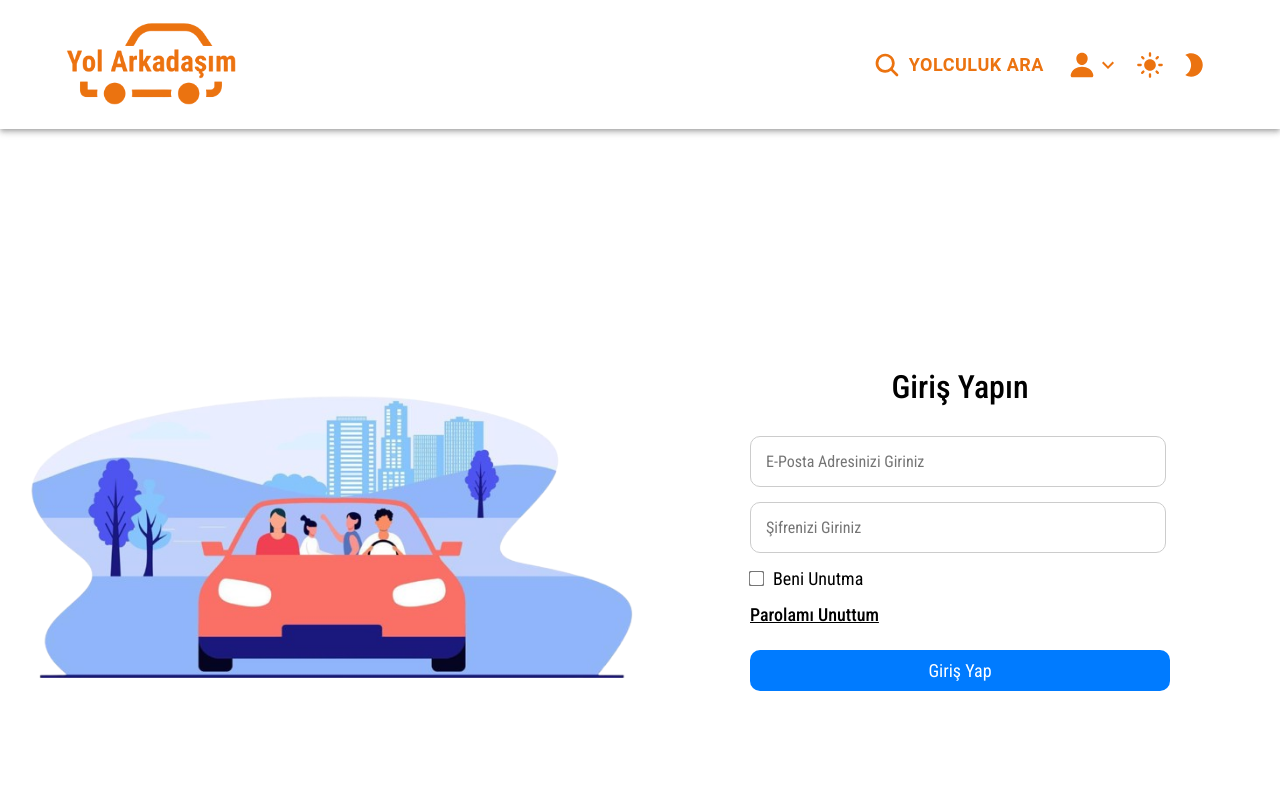
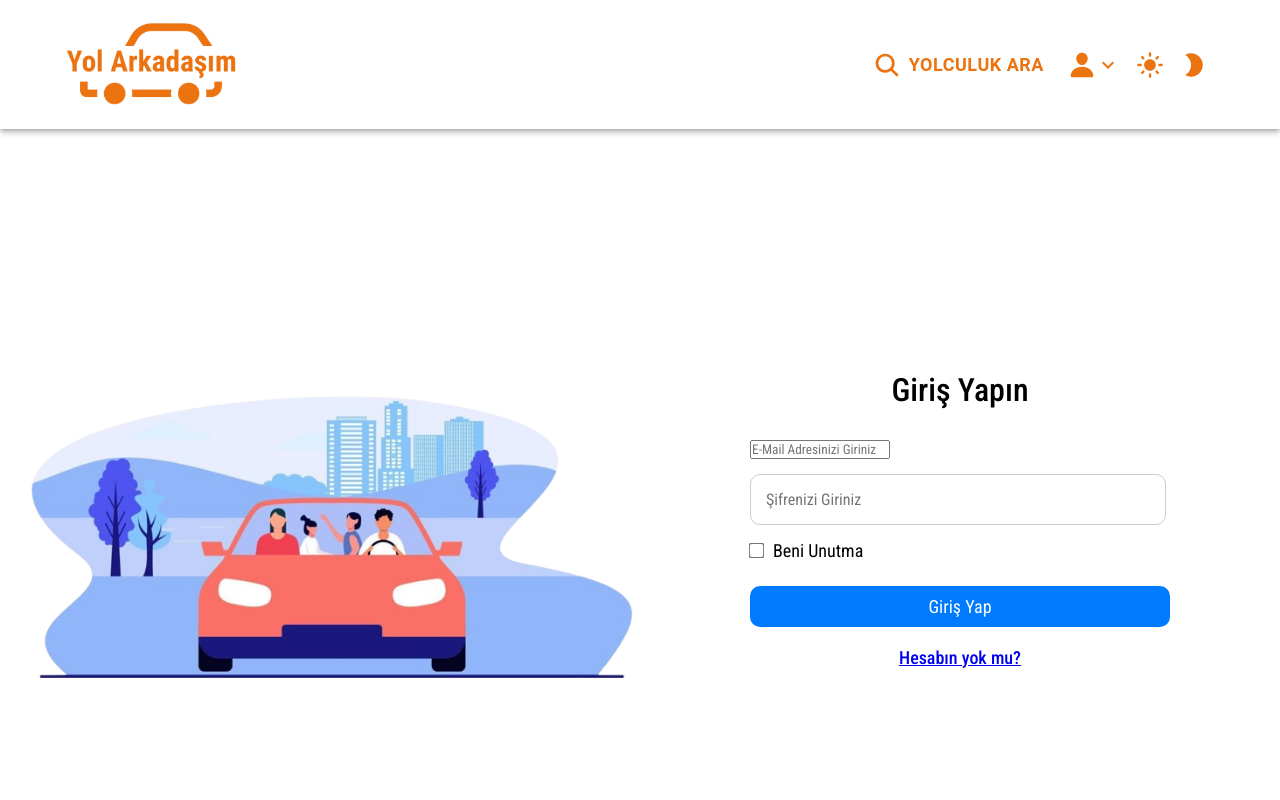
Before and after one commit to kubraacelik/YOLARKADASIM-Bitirme-Projesi, a React (Vite) app in the folder yolarkadasim/: page /girisYap in a window 1280 px wide. Shown: the top 800 px of the page. Built offline with nearby package versions, Linux system fonts and the light colour scheme.

Commit message:
ekleme yapıldı

```diff
--- a/yolarkadasim/src/routes/GirişYap.jsx
+++ b/yolarkadasim/src/routes/GirişYap.jsx
@@ -3,8 +3,33 @@ import Navbar from "../components/Navbar";
 import Footer from "../components/Footer";
 import "../styles/GirişYap.css";
 import resim1 from "../assets/üyeOl-resim1.png";
+import { useFormik } from "formik";
+import { advancedSchema } from "../schemas";
+import { Link } from "react-router-dom";
+
+const onSubmit = async (values, actions) => {
+  console.log(values);
+  console.log(actions);
+
+  await new Promise((resolve) => {
+    setTimeout(resolve, 1000);
+  });
+
+  actions.resetForm();
+}
 
 export default function GirişYap() {
+
+  const { values, errors, isSubmitting, handleSubmit, handleChange } =
+    useFormik({
+      initialValues: {
+        email: "",
+        sifre: "",
+      },
+      validationSchema:advancedSchema,
+      onSubmit
+    });
+
   return (
     <>
       <Navbar />
@@ -16,34 +41,40 @@ export default function GirişYap() {
           ></div>
           <div className="girisYap-sag">
             <div className="tanım">Giriş Yapın</div>
-            <form>
-
-
+            <form onSubmit={handleSubmit}>
               <div className="girisYap-giris">
                 <input
-                  type="text"
-                  placeholder="E-Posta Adresinizi Giriniz"
-                  className="giris"
+                  type="email"
+                  placeholder="E-Mail Adresinizi Giriniz"
+                  value={values.email}
+                  onChange={handleChange}
+                  id="email"
+                  className={errors.email ? "input-error" : ""}
                 />
+                {errors.email && <p className="error">{errors.email}</p>}
               </div>
               <div className="girisYap-giris">
                 <input
-                  type="Password"
+                  type="password"
                   placeholder="Şifrenizi Giriniz"
-                  className="giris"
+                  value={values.sifre}
+                  onChange={handleChange}
+                  id="sifre"
+                  className={errors.sifre ? "input-error" : ""}
                 />
+                {errors.sifre && <p className="error">{errors.sifre}</p>}
               </div>
               <div className="girisYap-giris">
                 <label className="beni-unutma">
                   <input type="checkbox" />Beni Unutma
                 </label>
               </div>
-              <div className="girisYap-giris">
-                <p className="parolayi-unuttum">Parolamı Unuttum</p>
-              </div>
-              <button className="girisYap-btn" type="submit">
+              <button disabled={isSubmitting} className="girisYap-btn" type="submit">
                 Giriş Yap
               </button>
+              <div className="hesabinVarsaDiv">
+              <Link to='/uyeOl'>Hesabın yok mu?</Link>
+              </div>
             </form>
           </div>
         </div>
--- a/yolarkadasim/src/routes/ÜyeOl.jsx
+++ b/yolarkadasim/src/routes/ÜyeOl.jsx
@@ -4,10 +4,50 @@ import Footer from "../components/Footer";
 import "../styles/ÜyeOl.css";
 import resim1 from "../assets/üyeOl-resim1.png";
 import resim2 from "../assets/üyeOl-resim2.png";
+import { useFormik } from "formik";
+import { basicSchema } from "../schemas";
+import { Link } from "react-router-dom";
+import axios from 'axios'
+
+const onSubmit = async (values, actions) => {
+  console.log(values);
+  console.log(actions);
+  try {
+    await addUserToMongoDB(values); // Kullanıcı bilgilerini MongoDB'ye gönder
+    actions.resetForm(); // Formu sıfırla
+    alert('Kullanıcı başarıyla kaydedildi.');
+  } catch (error) {
+    alert('Kullanıcı eklenirken bir hata oluştu.');
+  }
+};
+
+const addUserToMongoDB = async (userData) => {
+  try {
+    const response = await axios.post('http://localhost:8080/api/kullanicilar', userData);
+    console.log(response.data);
+    return response.data;
+  } catch (error) {
+    console.log('Bir hata oluştu:', error);
+    throw error;
+  }
+};
 
 export default function ÜyeOl() {
   const [agreed, setAgreed] = useState(false);
   const [showContract, setShowContract] = useState(false); // Kullanıcı sözleşmesi görünürlüğünü kontrol etmek için bir durum değişkeni
+
+  const { values, errors, isSubmitting, handleSubmit, handleChange } =
+    useFormik({
+      initialValues: {
+        ad: "",
+        soyad: "",
+        eposta: "",
+        sifre: "",
+        // tekrarliSifre: "",
+      },
+      validationSchema: basicSchema,
+      onSubmit,
+    });
 
   const handleAgreementChange = () => {
     setAgreed(!agreed);
@@ -15,17 +55,6 @@ export default function ÜyeOl() {
       setShowContract(true); // Onaylandığında sözleşme açılsın
     } else {
       setShowContract(false); // Onay kaldırıldığında sözleşme kapatılsın
-    }
-  };
-
-  const handleSubmit = (e) => {
-    e.preventDefault();
-    if (agreed) {
-      // Onaylanmış, kayıt işlemi gerçekleştirilebilir
-      console.log("Kullanıcı onayladı, kayıt işlemi gerçekleştiriliyor...");
-    } else {
-      // Onaylanmamış, kullanıcıya uyarı verilebilir
-      console.log("Kullanıcı onaylamadı, kayıt işlemi gerçekleştirilemez.");
     }
   };
 
@@ -49,48 +78,71 @@ export default function ÜyeOl() {
           <div className="uyeOl-sag">
             <div className="tanım">Üye Olun</div>
             <form onSubmit={handleSubmit}>
-              <div class="üyeOl-giriş">
+              <div className="üyeOl-giriş">
                 <input
                   type="text"
                   placeholder="Adınızı Giriniz"
-                  class="giriş"
+                  value={values.ad}
+                  onChange={handleChange}
+                  id="ad"
+                  className={errors.ad ? "input-error" : ""}
                 />
+                {errors.ad && <p className="error">{errors.ad}</p>}
               </div>
-              <div class="üyeOl-giriş">
+              <div className="üyeOl-giriş">
                 <input
                   type="text"
                   placeholder="Soyadınızı Giriniz"
-                  class="giriş"
+                  value={values.soyad}
+                  onChange={handleChange}
+                  id="soyad"
+                  className={errors.soyad ? "input-error" : ""}
                 />
+                {errors.soyad && <p className="error">{errors.soyad}</p>}
               </div>
-              <div class="üyeOl-giriş">
+              <div className="üyeOl-giriş">
                 <input
-                  type="text"
+                  type="email"
                   placeholder="E-Posta Adresinizi Giriniz"
-                  class="giriş"
+                  value={values.eposta}
+                  onChange={handleChange}
+                  id="eposta"
+                  className={errors.eposta ? "input-error" : ""}
                 />
+                {errors.eposta && <p className="error">{errors.eposta}</p>}
               </div>
-              <div class="üyeOl-giriş">
+              <div className="üyeOl-giriş">
                 <input
-                  type="Password"
+                  type="password"
                   placeholder="Şifrenizi Giriniz"
-                  class="giriş"
+                  value={values.sifre}
+                  onChange={handleChange}
+                  id="sifre"
+                  className={errors.sifre ? "input-error" : ""}
                 />
+                {errors.sifre && <p className="error">{errors.sifre}</p>}
               </div>
-              <div class="üyeOl-giriş">
+              {/* <div className="üyeOl-giriş">
                 <input
-                  type="Password"
+                  type="password"
                   placeholder="Şifrenizi Tekrar Giriniz"
-                  class="giriş"
+                  value={values.tekrarliSifre}
+                  onChange={handleChange}
+                  id="tekrarliSifre"
+                  className={errors.tekrarliSifre ? "input-error" : ""}
                 />
-              </div>
-              <div class="üyeOl-giriş">
+                {errors.tekrarliSifre && (
+                  <p className="error">{errors.tekrarliSifre}</p>
+                )}
+              </div> */}
+              <div className="üyeOl-giriş">
                 <label className="sözleşme">
                   <input
                     type="checkbox"
                     checked={agreed}
                     onChange={handleAgreementChange}
                     onClick={handleShowContract}
+                    className="checkbox"
                   />
                   Kullanıcı sözleşmesini okudum ve kabul ediyorum.
                 </label>
@@ -164,9 +216,16 @@ export default function ÜyeOl() {
                   </div>
                 </div>
               )}
-              <button className="kayıtOl-btn" type="submit">
+              <button
+                className="kayıtOl-btn"
+                type="submit"
+                disabled={isSubmitting}
+              >
                 Kayıt Ol
               </button>
+              <div className="hesabinVarsaDiv">
+              <Link to='/girisYap'>Hesabın var mı?</Link>
+              </div>
             </form>
           </div>
         </div>
--- /dev/null
+++ b/yolarkadasim/src/schemas/index.jsx
@@ -0,0 +1,39 @@
+import * as yup from "yup";
+
+const passwordRules = /^(?=.*\d)(?=.*[a-z])(?=.*[A-Z]).{5,}$/;
+
+//KAYIT OL
+export const basicSchema = yup.object().shape({
+  ad: yup.string().required("Adınızı girmek zorunludur"),
+  soyad: yup.string().required("Soyadınızı girmek zorunludur"),
+  eposta: yup
+    .string()
+    .email("Geçerli bir e-mail giriniz")
+    .required("E-mail adresi girmek zorunludur"),
+    sifre: yup
+    .string()
+    .min(5, "Lütfen minimum 5 karakter giriniz")
+    .matches(passwordRules, {
+      message: "Lütfen en az 1 büyük harf, 1 küçük harf ve 1 sayı giriniz",
+    })
+    .required("Şifre girmek zorunludur"),
+    // tekrarliSifre: yup
+    // .string()
+    // .oneOf([yup.ref("sifre")], "Şifreler eşleşmiyor")
+    // .required("Şifreyi tekrar girmek zorunludur"),
+});
+
+//GİRİŞ YAP
+export const advancedSchema = yup.object().shape({
+    email: yup
+    .string()
+    .email("Geçerli bir e-mail giriniz")
+    .required("E-mail adresi girmek zorunludur"),
+    sifre: yup
+    .string()
+    .min(5, "Lütfen minimum 5 karakter giriniz")
+    .matches(passwordRules, {
+      message: "Lütfen en az 1 büyük harf, 1 küçük harf ve 1 sayı giriniz",
+    })
+    .required("Şifre girmek zorunludur"),
+  });
--- a/yolarkadasim/src/styles/GirişYap.css
+++ b/yolarkadasim/src/styles/GirişYap.css
@@ -64,9 +64,13 @@ form .girisYap-giris {
     transform: scale(1.2);
 }
 
-.parolayi-unuttum{
-    cursor: pointer;
-    font-size: 18px;
+.input-error{
+    border-color: red;
+  }
+
+  .error{
+    color: red;
+    font-size: 14px;
     font-weight: 500;
-    text-decoration: underline;
-}
+    text-align: left;
+  }
--- a/yolarkadasim/src/styles/ÜyeOl.css
+++ b/yolarkadasim/src/styles/ÜyeOl.css
@@ -30,7 +30,7 @@ form .üyeOl-giriş {
   width: 416px;
 }
 
-.üyeOl-giriş .giriş {
+#ad, #soyad, #eposta, #sifre, #tekrarliSifre{
   width: 100%;
   padding: 15px;
   border: 1px solid #ccc;
@@ -55,10 +55,13 @@ form .üyeOl-giriş {
 }
 
 .sözleşme {
-  font-size: 18px
+  font-size: 18px;
+  display: flex;
+  flex-direction: row;
+  align-items: center;
 }
 
-.sözleşme input {
+.sözleşme .checkbox {
   margin-right: 10px;
   transform: scale(1.2);
 }
@@ -114,3 +117,21 @@ form .üyeOl-giriş {
 .okudum-btn:hover {
   background-color: #0056b3;
 }
+
+.input-error{
+  border-color: red;
+}
+
+.error{
+  color: red;
+  font-size: 14px;
+  font-weight: 500;
+  text-align: left;
+}
+
+.hesabinVarsaDiv{
+  margin: 20px;
+  font-size: 18px;
+  font-weight: 500;
+  text-align: center;
+}
```
Also changed, not shown: yolarkadasim/package.json (+7 -3 lines), 1 other file (tests, documents, lock files or other folders).
